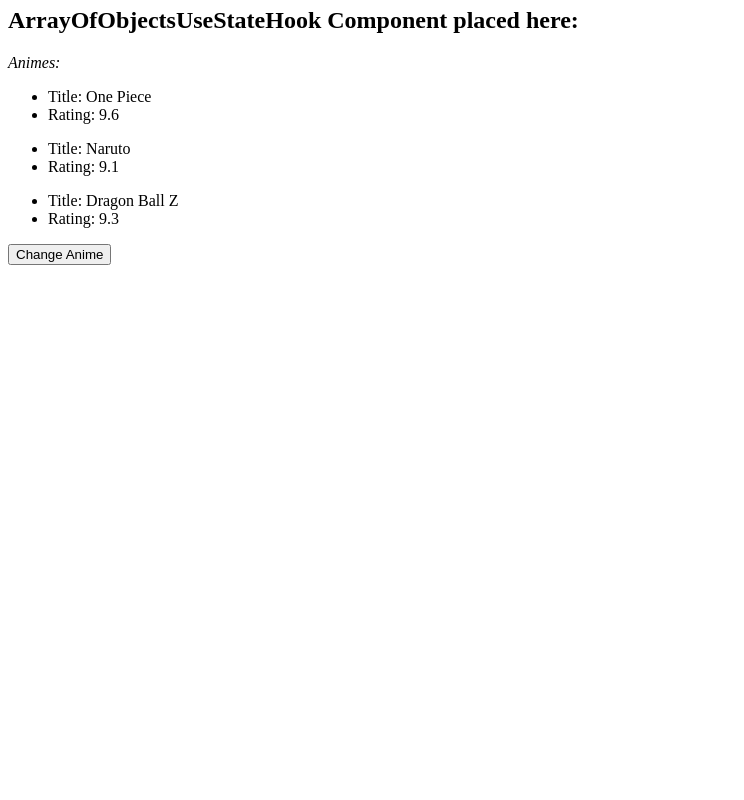
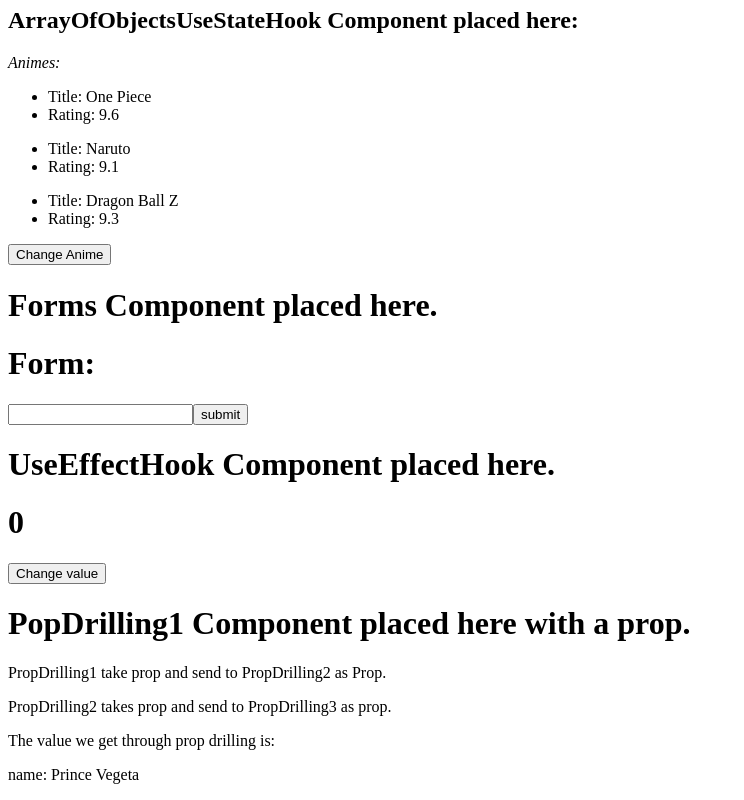
Before and after one commit to comrade369/application-one, a React (Create React App) app: page / in a window 1280 px wide. Shown: the part 3284-4084 px from the top of the page, without its empty margins (0-744 px from the left). Before the commit the page ends 3557 px from the top, so only its background shows below. Built offline with nearby package versions, Linux system fonts and the light colour scheme.

Commit message:
Upto 2 hr 51 minutes

```diff
--- /dev/null
+++ b/src/components/Forms.jsx
@@ -0,0 +1,29 @@
+// forms in react.
+import { useState } from "react";
+
+function Forms() {
+
+    const [username, setUsername] = useState("");
+
+    const handleChange = (event) => {
+        setUsername(event.target.value);
+    }
+
+    const handleSubmit = (event) => {
+        event.preventDefault();
+        window.alert(`You Changed username to this: ${username}`);
+        setUsername("");
+    }
+
+    return (
+        <>
+            <h1>Form:</h1>
+            <form onSubmit={handleSubmit}>
+                <input type="text" value={username} onChange={handleChange} />
+                <button>submit</button>
+            </form>
+        </>
+    );
+}
+
+export default Forms;
--- a/src/components/MultipleComponents.jsx
+++ b/src/components/MultipleComponents.jsx
@@ -6,6 +6,9 @@
 import StylesInReact from "./SytlesInReact";
 import EventsComponent from "./Events";
 import UseStateHook from "./UseStateHook";
+import Forms from "./Forms";
+import UseEffectHook from "./UseEffectHook";
+import PropDrilling1 from "./PropDrilling1";
 
 
 function MultipleComponents() {
@@ -37,6 +40,16 @@
             <h1>UseStateHook Component placed here.</h1>
             <UseStateHook />
 
+            <h1>Forms Component placed here.</h1>
+            <Forms />
+
+            <h1>UseEffectHook Component placed here.</h1>
+            <UseEffectHook />
+
+            <h1>PopDrilling1 Component placed here with a prop.</h1>
+            <PropDrilling1 name="Prince Vegeta" />
+
+
         </div>
     );
 }
--- /dev/null
+++ b/src/components/PropDrilling1.jsx
@@ -0,0 +1,14 @@
+import PropDrilling2 from "./PropDrilling2";
+
+function PropDrilling1({name}) {
+
+    return (
+        <>
+            <p>PropDrilling1 take prop and send to PropDrilling2 as Prop.</p>
+            <PropDrilling2 name={name} />
+
+        </>
+    );
+}
+
+export default PropDrilling1;
--- /dev/null
+++ b/src/components/PropDrilling2.jsx
@@ -0,0 +1,11 @@
+import PropDrilling3 from "./PropDrilling3";
+
+export default function PropDrilling2({name}) {
+
+    return (
+        <>
+            <p>PropDrilling2 takes prop and send to PropDrilling3 as prop.</p>
+            <PropDrilling3 name={name} />
+        </>
+    );
+}
--- /dev/null
+++ b/src/components/PropDrilling3.jsx
@@ -0,0 +1,10 @@
+
+export default function PropDrilling3({name}) {
+
+    return (
+        <>
+            <p>The value we get through prop drilling is:</p>
+            <p>name: {name}</p>
+        </>
+    );
+}
--- /dev/null
+++ b/src/components/UseEffectHook.jsx
@@ -0,0 +1,47 @@
+// useEffect hook in react.
+import { useEffect, useState } from "react";
+
+function UseEffectHook() {
+
+    const [value, setValue] = useState(0);
+
+    // useEffect works on first render.
+    // useEffect works on side effect.
+    // useEffect works on Dependency list.
+    useEffect(() => {
+        console.log("Working");
+        document.title = value;
+    }, [value]);
+
+    // const [data, setData] = useState([]);
+
+    // geting data from outside.
+    // fetch data in reactjs.
+    // useEffect(() => {
+    //     async function getData() {
+    //         const response = await fetch("https://jsonplaceholder.typicode.com/posts");
+    //         const data = await response.json();
+
+    //         if (data && data.length) {
+    //             setData(data);
+    //         }
+    //     }
+
+    //     getData();
+    // })
+
+    return (
+        <>
+            <h1>{value}</h1>
+            <button onClick={() => setValue(value + 1)}>Change value</button>
+
+            {/* <h1>Data we fetch from outside:</h1>
+            <ul>
+                {data.map(item => item.id < 4 ?
+                <li key={item.id}>{item.title}</li> : null)}
+            </ul> */}
+        </>
+    );
+}
+
+export default UseEffectHook;
```
Also changed, not shown: topics.txt.
